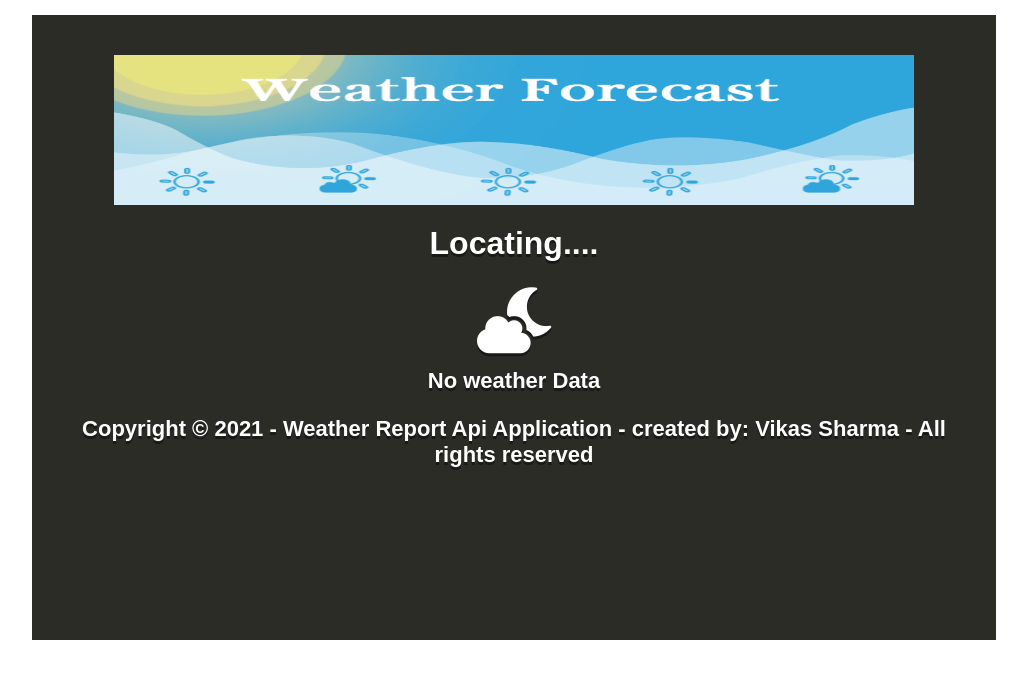
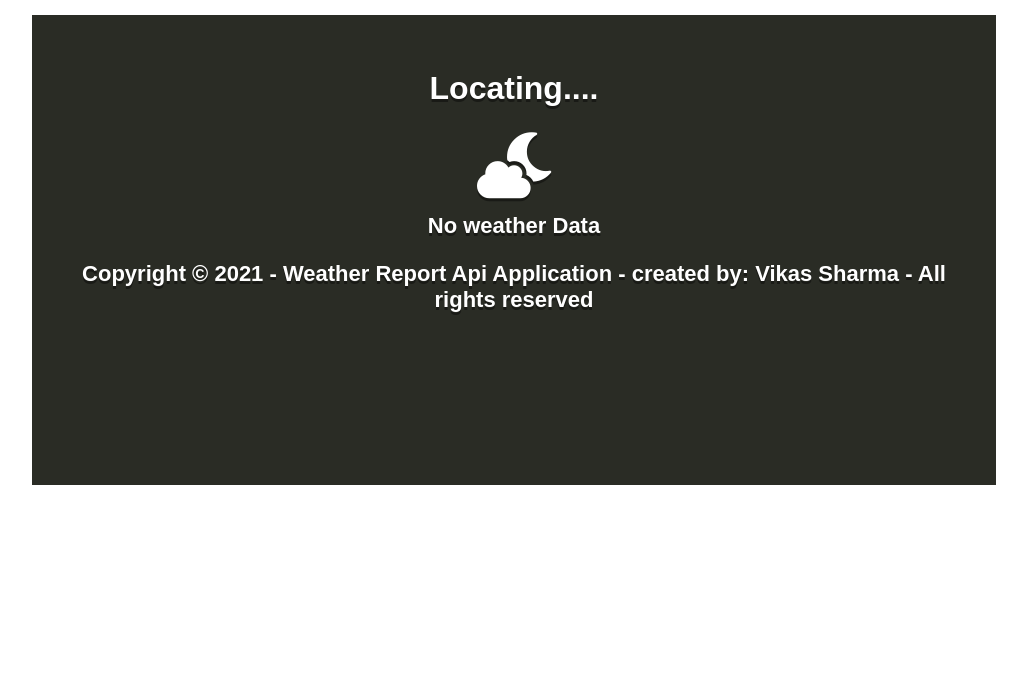
Before and after one commit to vikasinder/Weather-Api, a plain HTML site: page index.html in a window 1280 px wide. Shown: the whole page, without its empty margins (126-1153 px from the left). Drawn offline with Linux system fonts and the light colour scheme.

Commit message:
Update index.html

```diff
--- a/index.html
+++ b/index.html
@@ -66,9 +66,7 @@
 
 
     <div class="wrapper">
-        <header id="head">
-            <img src="images/weather.png" height="150px" width="800px">
-        </header>
+
 
         <!-- Main Section starts from Here -->
         <div id="location">
```
